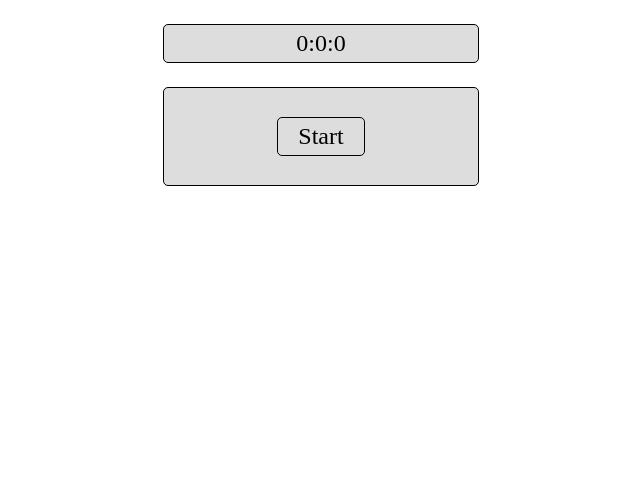
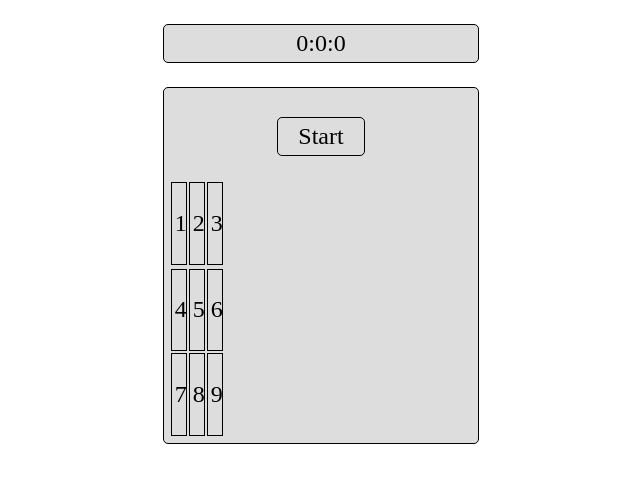
Before and after one commit to dereksmtux/create-project, a plain HTML site: page index.html in a window 1280 px wide. Shown: the whole page, without its empty margins (319-959 px from the left). Drawn offline with Linux system fonts and the light colour scheme.

Commit message:
further progress

```diff
--- a/index.html
+++ b/index.html
@@ -11,8 +11,24 @@
 		</p>
 		<div class="buttons">
 			<p id="startButton"> Start</p>
+			<table>
+				<tr>
+					<td> <p class="num">1</p></td>
+					<td> <p class="num">2</p> </td>
+					<td><p class="num">3</p> </td></tr>
+				<tr/>
 
-			<p class="num"></p>
+				</tr>
+					<td> <p class="num">4</p></td>
+					<td> <p class="num">5</p></td>
+					<td> <p class="num">6</p> </td>
+				</tr>
+			<tr>
+				<td><p class="num">7</p></td>
+				<td><p class="num">8</p> </td>
+				<td><p class="num">9</p></td>
+			</tr>
+			</table
 		</div>
 	</div>
 <script src="jquery-3.2.0.min.js"></script>
--- a/style.css
+++ b/style.css
@@ -27,3 +27,13 @@ p.display {
   margin-right: auto;
   border-radius: 5px;
 }
+
+
+td {
+  border: solid black 1px;
+}
+p.num {
+  padding: 15%;
+
+
+}
--- a/timer.js
+++ b/timer.js
@@ -25,7 +25,7 @@ function Clock(sec,min,hour) {
       this.minutes = 0;
     }
   }
-
+//Deaven did this part ******* :D
 //counts time down
   this.tickDown = function(){
     this.seconds --;
```
